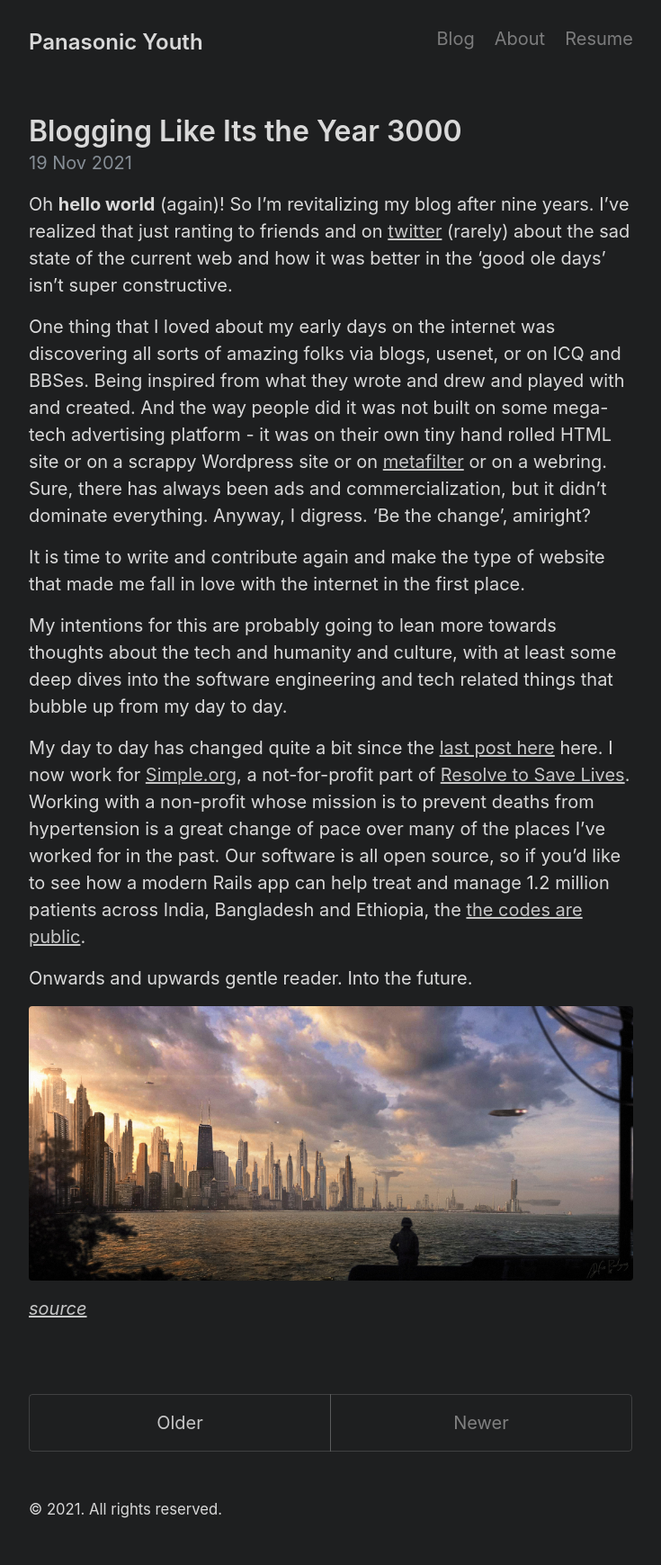
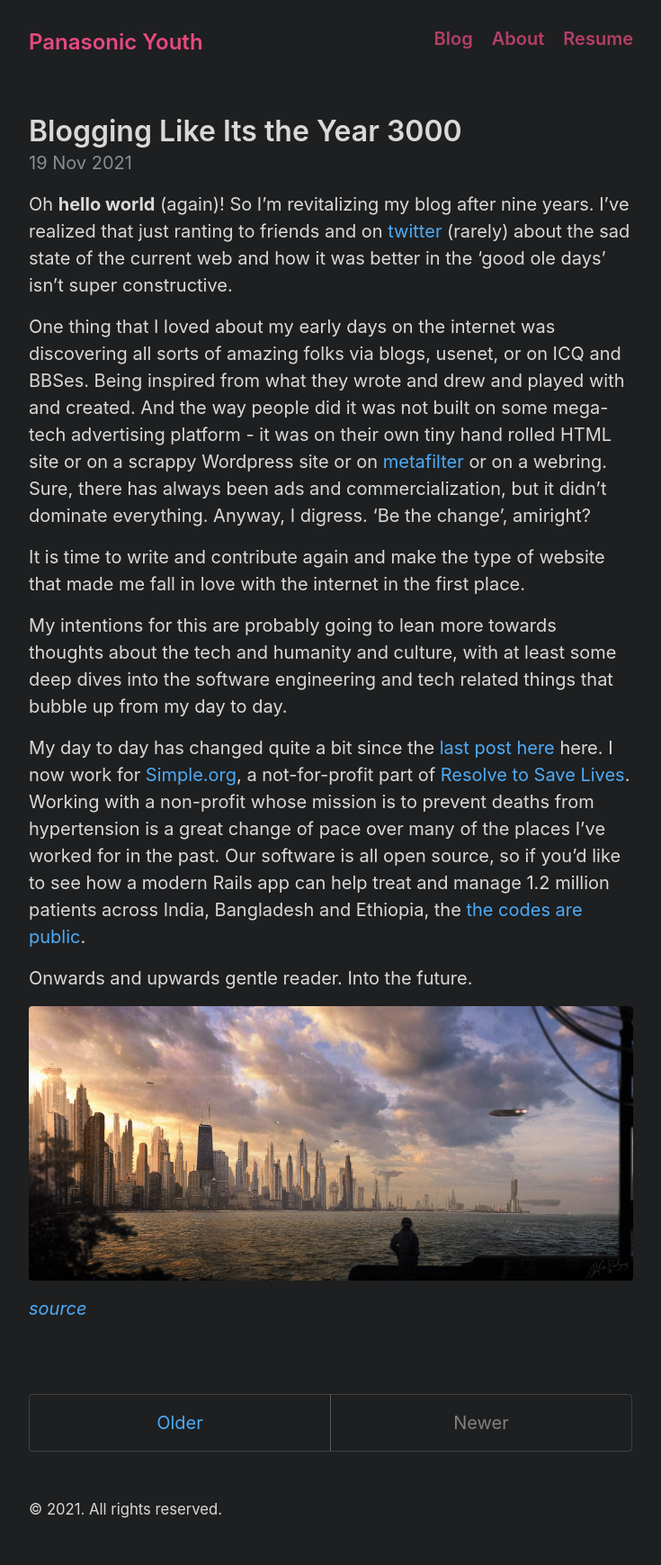
Before and after one commit to rsanheim/rsanheim.github.com, a Jekyll site: the page built from index.html, in a window 1280 px wide. Shown: the whole page at 90% size, without its empty margins (272-1007 px from the left). Built offline with Jekyll 4.4.1, drawn with Linux system fonts in a browser that asks for light colours; the list of posts is cut into pages by our own code.

Commit message:
colors and styles

```diff
--- a/_layouts/default.html
+++ b/_layouts/default.html
@@ -10,7 +10,9 @@
 
           <nav class="nav">
             {% for nav in site.nav %}
-            <small><a href="{{ nav.url }}">{{ nav.title }}</a></small>
+            <small>
+              <a href="{{ nav.url }}">{{ nav.title }}</a>
+            </small>
             {% endfor %}
           </nav>
         </h2>
--- a/_sass/_masthead.scss
+++ b/_sass/_masthead.scss
@@ -14,15 +14,15 @@
 
 .masthead-title {
   margin-bottom: 0;
+  color: var(--pink);
 
   a {
     color: inherit;
-    text-decoration: none;
   }
 
   small {
-    font-weight: 400;
-    opacity: 0.5;
+    font-weight: 600;
+    opacity: 0.75;
   }
 }
 
--- a/_sass/_type.scss
+++ b/_sass/_type.scss
@@ -26,6 +26,18 @@ h3 {
 h4, h5, h6 {
   margin-top: 1rem;
   font-size: 1rem;
+}
+
+a {
+  text-decoration: none;
+}
+
+a:hover {
+  text-decoration: underline;
+}
+
+a:visited {
+  text-decoration: underline;
 }
 
 p {
--- a/_sass/_variables.scss
+++ b/_sass/_variables.scss
@@ -11,8 +11,8 @@
   --gray-900: #212529;
   --dark-poole-001: hsl(200, 3%, 12%);
   --dark-poole-002: hsl(0, 0%, 85%);
-  --dark-poole-link-color: rgba(255, 255, 255, 0.75);
-  --dark-poole-link-hover: #fff;
+  --dark-poole-link-color: var(--blue-400);
+  --dark-poole-link-hover: var(--blue);
 
   --red: #fa5252;
   --pink: #e64980;
@@ -28,6 +28,10 @@
 
   --blue-300: #74c0fc;
   --blue-400: #4dabf7;
+  --pink-300: #F9A8D4;
+  --pink-400: #ec407a;
+  --pink-800: #ad1457;
+  --pink-900: #880e4f;
   --yellow-100: #fff3bf;
 
   --body-font: -apple-system, BlinkMacSystemFont, "Segoe UI", Roboto,
@@ -41,7 +45,7 @@
   --link-color: var(--blue);
   --link-hover-color: #1c7ed6;
 
-  --heading-color: var(--gray-900);
+  --heading-color: var(--pink);
 
   --border-color: var(--gray-300);
   --border-radius: 0.25rem;
@@ -63,8 +67,8 @@
 
     --heading-color: #fff;
 
-    --link-color: var(--blue-300);
-    --link-hover-color: var(--blue-400);
+    --link-color: var(--blue-400);
+    --link-hover-color: var(--pink);
 
     --border-color: rgba(255, 255, 255, 0.15);
 
```
